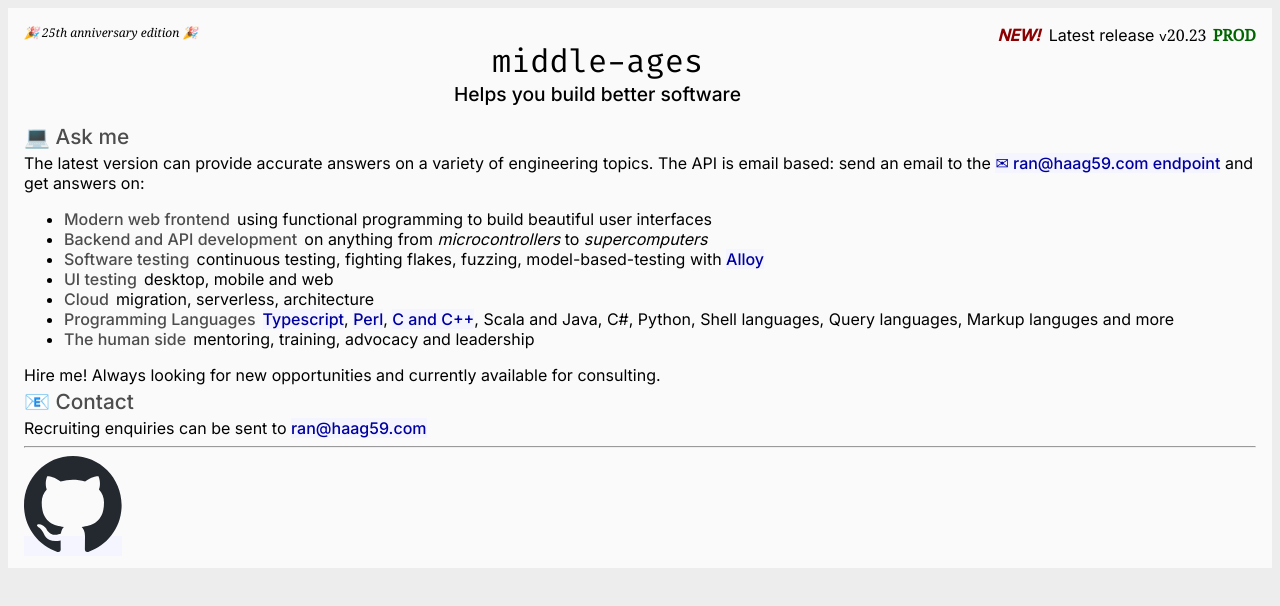
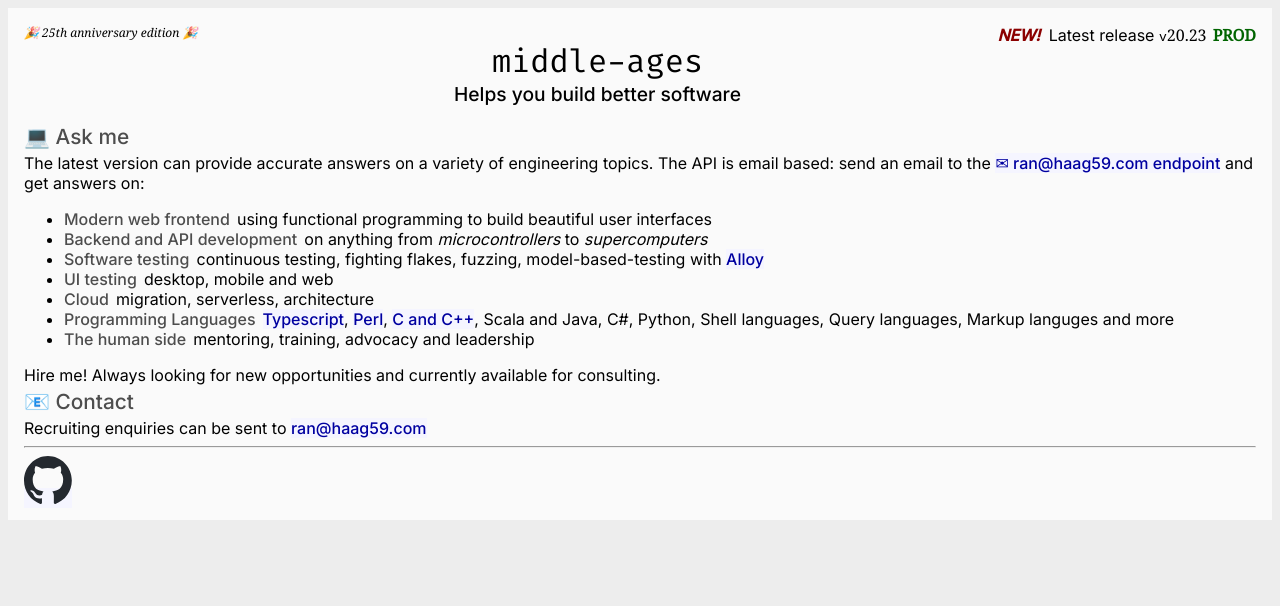
Before and after one commit to middle-ages/middle-ages.github.io, a plain HTML site: page index.html in a window 1280 px wide. Drawn offline with Linux system fonts and the light colour scheme.

Commit message:
smaller logo

```diff
--- a/index.html
+++ b/index.html
@@ -174,7 +174,7 @@
         >ran@haag59.com</a
       >
       <hr />
-      <a title="Some recent projects" href="https://github.com/middle-ages"><img title="Some recent projects" src="github-mark.svg"></a>
+      <a title="Some recent projects" href="https://github.com/middle-ages"><img width="48" height="48" title="Some recent projects" src="github-mark.svg"></a>
     </div>
   </body>
 </html>
```
